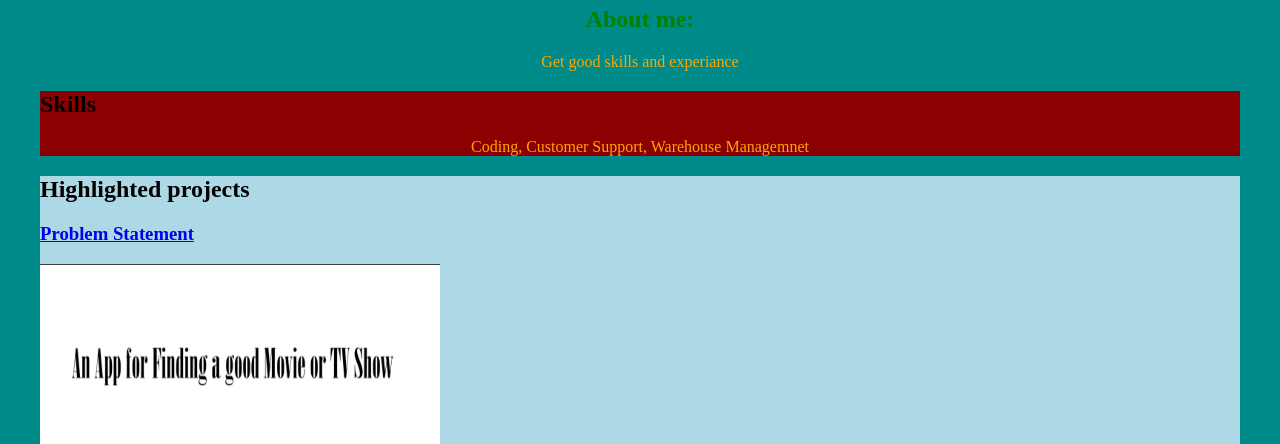
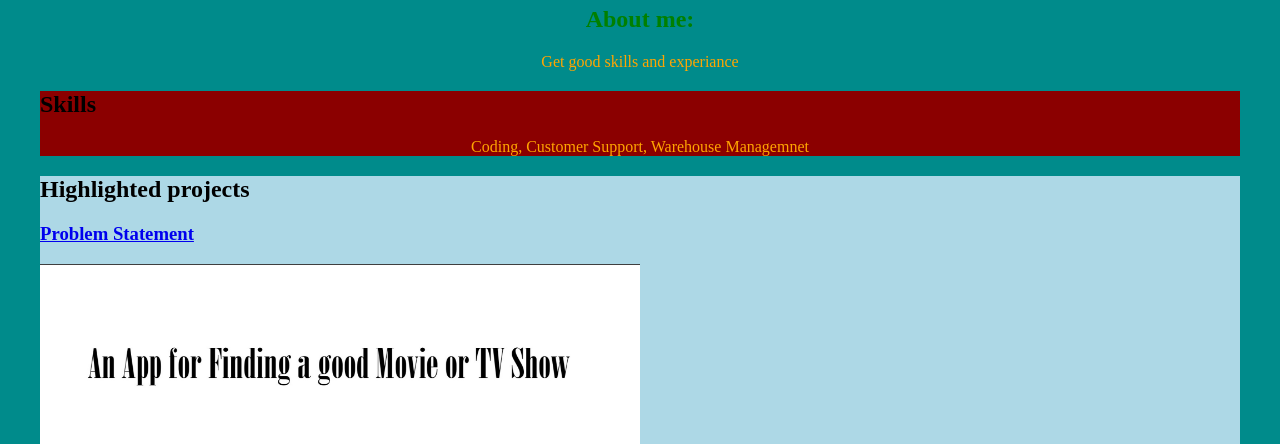
Before and after one commit to Famaggio05/Famaggio05.github.io, a plain HTML site: page index.html in a window 1280 px wide. Shown: the part 92-536 px from the top of the page. Drawn offline with Linux system fonts and the light colour scheme.

Commit message:
change width

```diff
--- a/index.html
+++ b/index.html
@@ -16,7 +16,7 @@
       <h2>Highlighted projects</h2>
       <section class="project">
 <a href="Github real Project.pdf"><h3>Problem Statement</h3></a>
-<a href="Github real Project.pdf"><img src="IMG_0217.jpeg" width="400" height="200"></a>
+<a href="Github real Project.pdf"><img src="IMG_0217.jpeg" width="600" height="200"></a>
 <p>An app to help people find a movie or TV show they want to watch.</p>
 </section>
 
```
